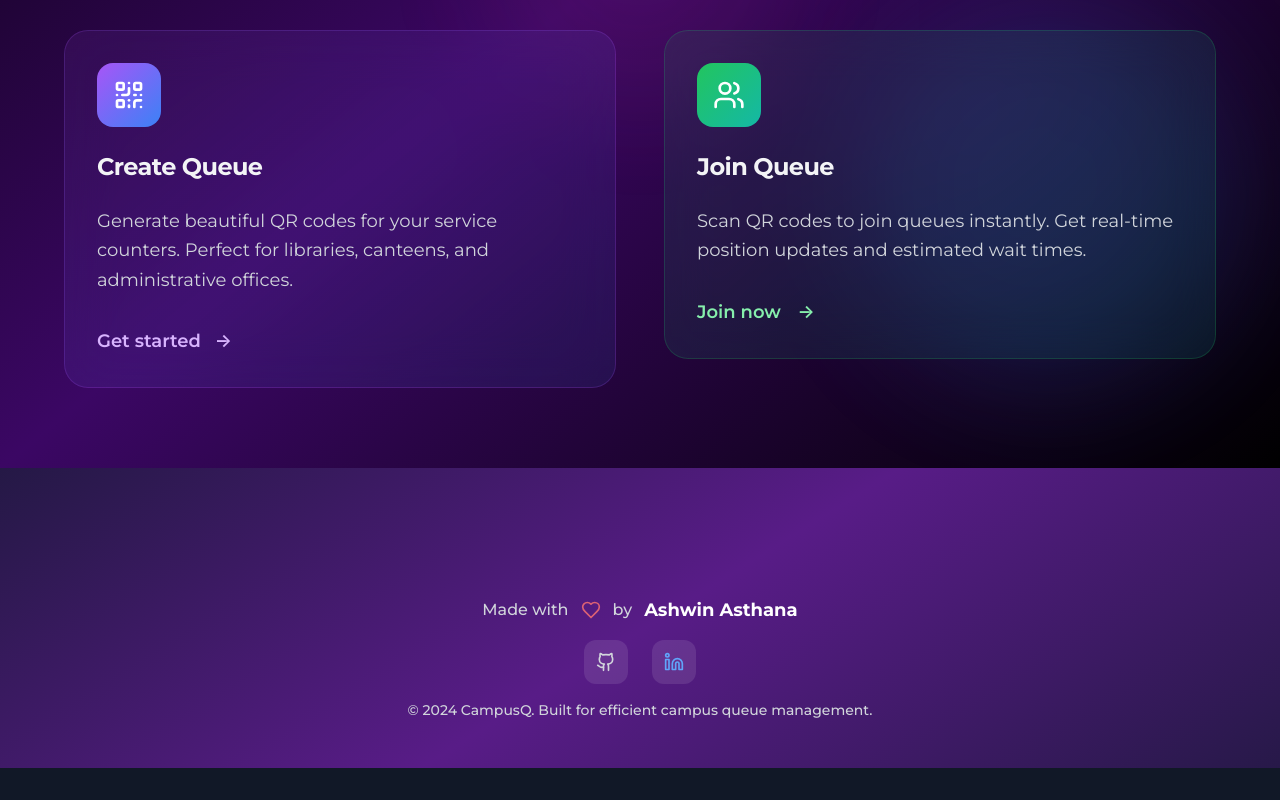
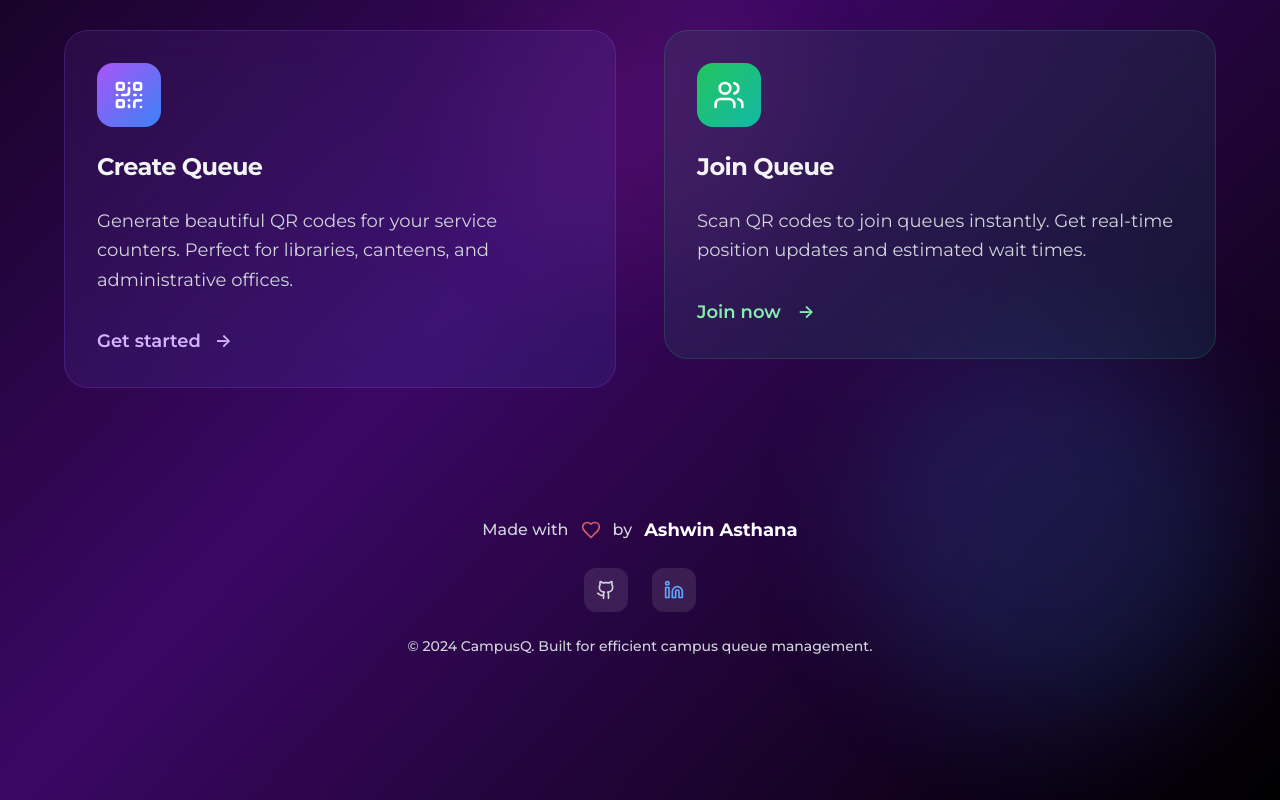
Before and after one commit to lumozion/CampusQ, a Next.js app: page / in a window 1280 px wide. Shown: the part 569-1369 px from the top of the page. Before the commit the page ends 1337 px from the top, so only its background shows below. Built offline with nearby package versions, Linux system fonts and the light colour scheme.

Commit message:
Move footer inline to ensure continuous gradient background

```diff
--- a/app/layout.tsx
+++ b/app/layout.tsx
@@ -1,6 +1,5 @@
 import './globals.css'
 import { Montserrat } from 'next/font/google'
-import Footer from '@/components/Footer'
 
 const montserrat = Montserrat({
   subsets: ['latin'],
@@ -26,7 +25,6 @@ export default function RootLayout({
       </head>
       <body className={`${montserrat.className} min-h-screen bg-gradient-to-br from-slate-900 via-purple-900 to-slate-900`}>
         {children}
-        <Footer />
       </body>
     </html>
   )
--- a/app/page.tsx
+++ b/app/page.tsx
@@ -1,7 +1,7 @@
 'use client'
 
 import { motion } from 'framer-motion'
-import { QrCode, Users, Clock, Sparkles } from 'lucide-react'
+import { QrCode, Users, Clock, Sparkles, Heart, Github, Linkedin } from 'lucide-react'
 import Link from 'next/link'
 
 export default function HomePage() {
@@ -143,6 +143,50 @@ export default function HomePage() {
             </Link>
           </motion.div>
         </div>
+
+        {/* Inline Footer */}
+        <div className="mt-32 pb-16">
+          <div className="container mx-auto px-4">
+            <div className="flex flex-col items-center space-y-6">
+              <div className="flex items-center space-x-3 text-gray-300">
+                <span className="text-base font-medium">Made with</span>
+                <Heart className="w-5 h-5 text-red-400 animate-pulse" />
+                <span className="text-base font-medium">by</span>
+                <span className="font-bold text-white text-lg">Ashwin Asthana</span>
+              </div>
+
+              <div className="flex items-center space-x-6">
+                <motion.a
+                  href="https://github.com/ashwinasthana"
+                  target="_blank"
+                  rel="noopener noreferrer"
+                  whileHover={{ scale: 1.1 }}
+                  whileTap={{ scale: 0.95 }}
+                  className="p-3 rounded-xl bg-white/10 hover:bg-white/20 transition-colors"
+                  aria-label="GitHub Profile"
+                >
+                  <Github className="w-5 h-5 text-gray-300" />
+                </motion.a>
+
+                <motion.a
+                  href="https://www.linkedin.com/in/ashwinasthanax/"
+                  target="_blank"
+                  rel="noopener noreferrer"
+                  whileHover={{ scale: 1.1 }}
+                  whileTap={{ scale: 0.95 }}
+                  className="p-3 rounded-xl bg-white/10 hover:bg-white/20 transition-colors"
+                  aria-label="LinkedIn Profile"
+                >
+                  <Linkedin className="w-5 h-5 text-blue-400" />
+                </motion.a>
+              </div>
+
+              <p className="text-sm text-gray-400 text-center font-medium">
+                © 2024 CampusQ. Built for efficient campus queue management.
+              </p>
+            </div>
+          </div>
+        </div>
       </div>
     </div>
   )
```
